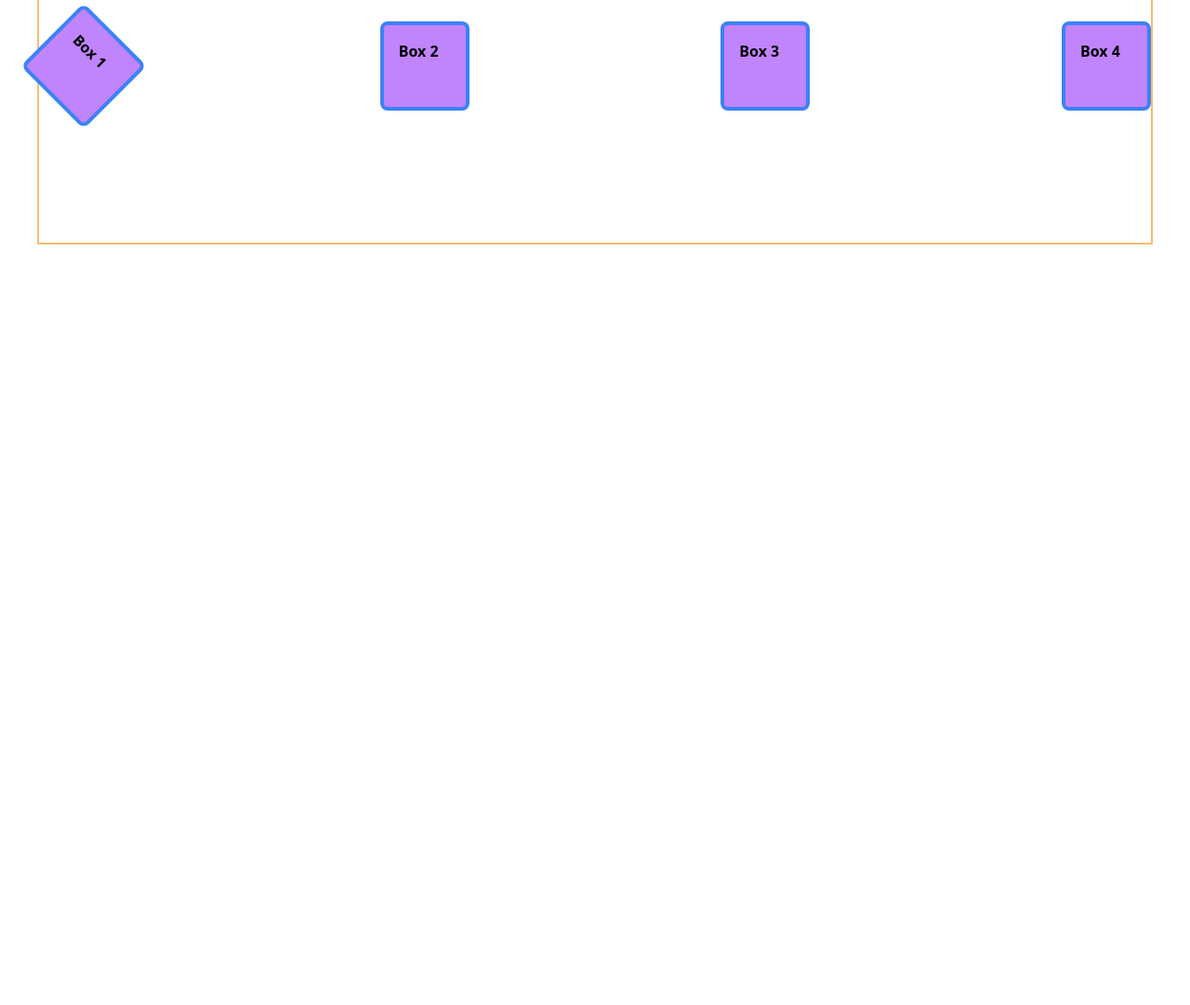
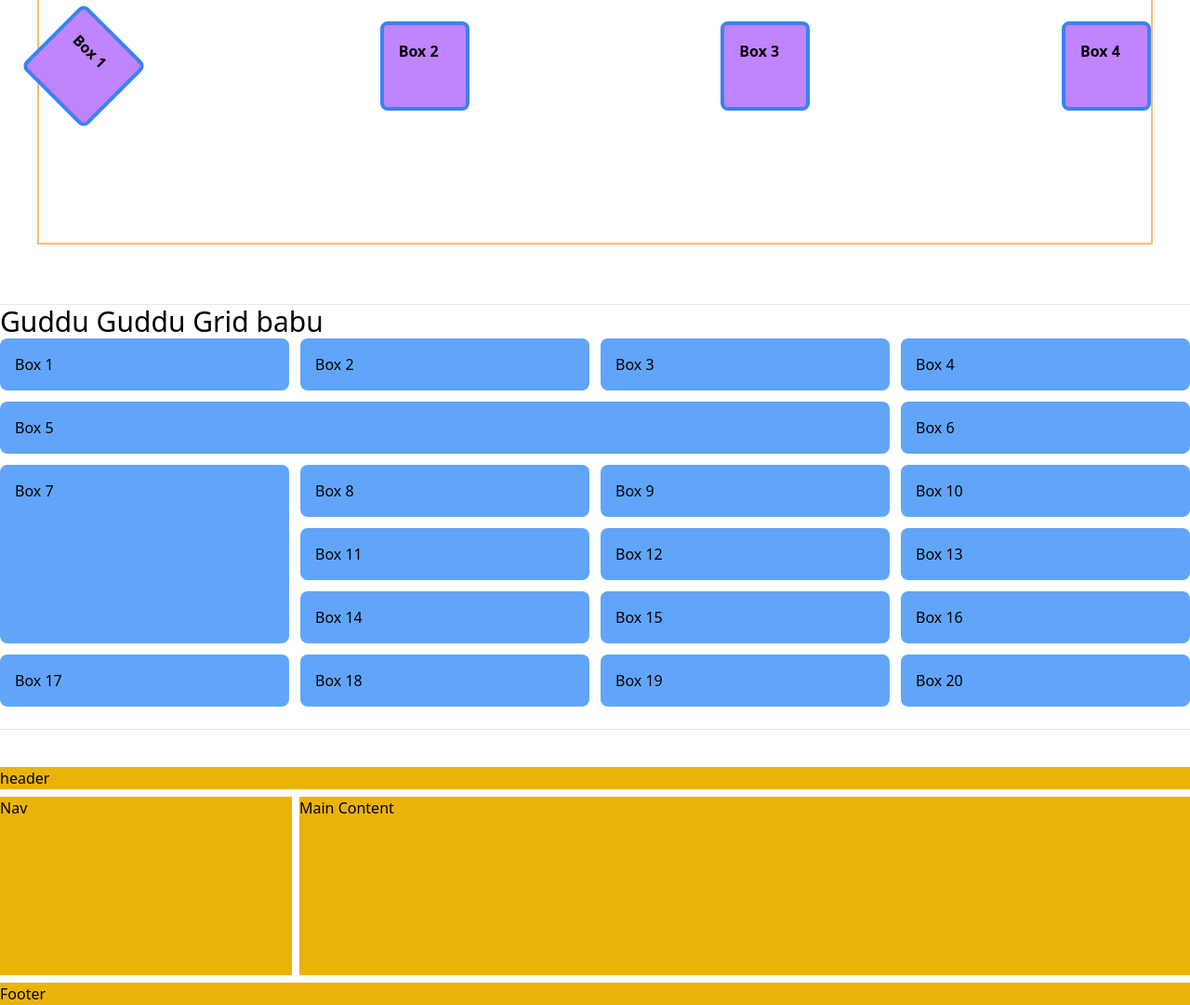
Before and after one commit to arfanur04/m12-intro-to-tailwindcss, a plain HTML site: page index.html in a window 1280 px wide. Shown: the part 748-1829 px from the top of the page at 93% size. Before the commit the page ends 1051 px from the top, so only its background shows below. Drawn offline with nearby package versions, Linux system fonts and the light colour scheme.

Commit message:
12-5 Explore Grid layout and responsive grid

```diff
--- a/index.html
+++ b/index.html
@@ -68,6 +68,44 @@
 				</div>
 			</div>
 		</section>
+		<br />
+		<hr />
+		<section>
+			<h3 id="hello" class="text-3xl">Guddu Guddu Grid babu</h3>
+			<div class="grid grid-cols-1 gap-3 md:grid-cols-4">
+				<div class="p-4 bg-blue-400 rounded-lg">Box 1</div>
+				<div class="p-4 bg-blue-400 rounded-lg">Box 2</div>
+				<div class="p-4 bg-blue-400 rounded-lg">Box 3</div>
+				<div class="p-4 bg-blue-400 rounded-lg">Box 4</div>
+				<div class="p-4 bg-blue-400 rounded-lg md:col-span-3">Box 5</div>
+				<div class="p-4 bg-blue-400 rounded-lg">Box 6</div>
+				<div class="row-span-3 p-4 bg-blue-400 rounded-lg">Box 7</div>
+				<div class="p-4 bg-blue-400 rounded-lg">Box 8</div>
+				<div class="p-4 bg-blue-400 rounded-lg">Box 9</div>
+				<div class="p-4 bg-blue-400 rounded-lg">Box 10</div>
+				<div class="p-4 bg-blue-400 rounded-lg">Box 11</div>
+				<div class="p-4 bg-blue-400 rounded-lg">Box 12</div>
+				<div class="p-4 bg-blue-400 rounded-lg">Box 13</div>
+				<div class="p-4 bg-blue-400 rounded-lg">Box 14</div>
+				<div class="p-4 bg-blue-400 rounded-lg">Box 15</div>
+				<div class="p-4 bg-blue-400 rounded-lg">Box 16</div>
+				<div class="p-4 bg-blue-400 rounded-lg">Box 17</div>
+				<div class="p-4 bg-blue-400 rounded-lg">Box 18</div>
+				<div class="p-4 bg-blue-400 rounded-lg">Box 19</div>
+				<div class="p-4 bg-blue-400 rounded-lg">Box 20</div>
+			</div>
+		</section>
+		<br />
+		<hr />
+		<section class="mt-10">
+			<div class="grid grid-cols-1 gap-2 md:grid-cols-4">
+				<div class="bg-yellow-500 md:col-span-4">header</div>
+				<div class="bg-yellow-500">Nav</div>
+				<div class="h-48 bg-yellow-500 md:col-span-3">Main Content</div>
+				<div class="bg-yellow-500 md:col-span-4">Footer</div>
+			</div>
+		</section>
+
 		<script src="/js/bottom.js"></script>
 	</body>
 </html>
```
